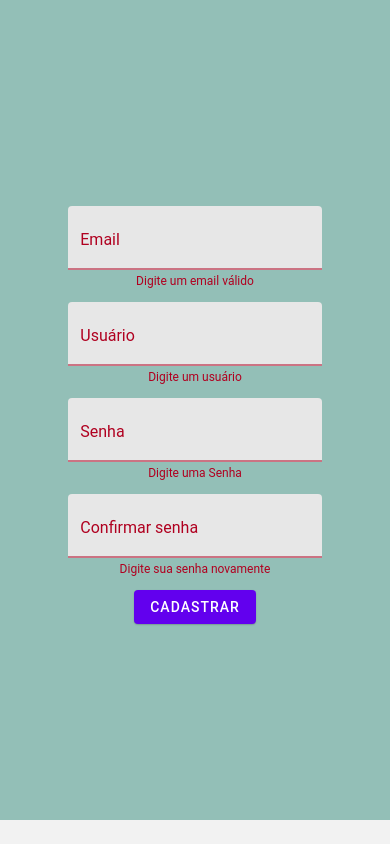
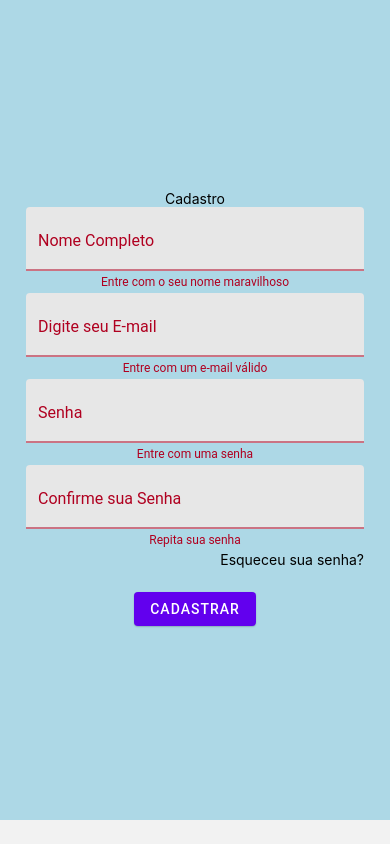
Before and after one commit to andreifer/LoginScreenReactNativePaper, a React Native app: screen /RegisterScreen in a window 390 px wide. Both pictures are taken after a click on the button "CADASTRAR". Built offline with nearby package versions, Linux system fonts and the light colour scheme.

Commit message:
add weekpassword

```diff
--- a/src/config/firebase.js
+++ b/src/config/firebase.js
@@ -6,15 +6,14 @@ import { getAuth } from "firebase/auth";
 
 // Your web app's Firebase configuration
 const firebaseConfig = {
-  apiKey: "AIzaSyAQbfwqgJ0NkKdgLeZXrUheH4ADjCDeMnM",
-  authDomain: "aulalogin-a6767.firebaseapp.com",
-  projectId: "aulalogin-a6767",
-  storageBucket: "aulalogin-a6767.appspot.com",
-  messagingSenderId: "636294210270",
-  appId: "1:636294210270:web:da64d77c1358c4919ad84f",
+  apiKey: "AIzaSyD3uiyu5OvHtCWu4V9ZbokLlFhdskK-XHg",
+  authDomain: "aulaloginoficial.firebaseapp.com",
+  projectId: "aulaloginoficial",
+  storageBucket: "aulaloginoficial.appspot.com",
+  messagingSenderId: "834976627685",
+  appId: "1:834976627685:web:370b205bd4e9ce6c1c0d0c"
 };
 
 // Initialize Firebase
 const app = initializeApp(firebaseConfig);
-
 export const auth = getAuth(app);
--- a/src/navigation/index.js
+++ b/src/navigation/index.js
@@ -11,27 +11,34 @@ export const RootNavigation = () => {
   return (
     <Stack.Navigator>
       <Stack.Screen
-        name="LoginScreen"
+        name="Inicial"
         component={LoginScreen}
-        options={{ headerShown: false, title: "Tela de Login" }}
+        options={{
+          headerShown: false,
+          title: "Tela de Login",
+        }}
       />
       <Stack.Screen
         name="RegisterScreen"
         component={RegisterScreen}
-        options={{ headerShown: false, title: "Tela de Cadastro" }}
+        options={{
+          headerShown: false,
+          title: "Tela de Login",
+        }}
       />
       <Stack.Screen
         name="HomeNavigation"
         component={TabNavigation}
-        options={{ headerShown: false, title: "Tela inicial" }}
+        options={{
+          headerShown: false,
+          title: "Tela do aplicativo",
+        }}
       />
-
     </Stack.Navigator>
   );
 };
 
 const Tab = createMaterialBottomTabNavigator();
-
 export const TabNavigation = () => {
   return (
     <Tab.Navigator>
@@ -41,7 +48,7 @@ export const TabNavigation = () => {
         options={{
           tabBarLabel: "Home",
           tabBarIcon: ({ color }) => (
-            <MaterialCommunityIcons name="home" color={color} size={25} />
+            <MaterialCommunityIcons name="home" color={color} size={26} />
           ),
         }}
       />
--- a/src/screens/HomeScreen.jsx
+++ b/src/screens/HomeScreen.jsx
@@ -4,7 +4,7 @@ import { Paragraph } from "react-native-paper"
 export const HomeScreen = () => {
     return (
         <View>
-            <Paragraph>rwr3409320ropw</Paragraph>
+            <Paragraph>Seja bem vindx!</Paragraph>
         </View>
     )
 }
--- a/src/screens/LoginScreen.jsx
+++ b/src/screens/LoginScreen.jsx
@@ -1,32 +1,45 @@
 import React, { useState } from "react";
 import { TouchableOpacity, StyleSheet, Text, View } from "react-native";
-import { Button, HelperText, TextInput } from "react-native-paper";
+import { Button, HelperText, Snackbar, TextInput } from "react-native-paper";
 
 export const LoginScreen = ({ navigation }) => {
-  const [email, setEmail] = useState({ value: "", error: "" });
-  const [password, setPassword] = useState({ value: "", error: "" });
+  // const [email, setEmail] = useState("vazio@vazio.com");
+  const [email, setEmail] = useState({
+    value: "",
+    error: "VOCE AINDA NAO DIGITOU SEU EMAIL",
+  });
+  const [password, setPassword] = useState({
+    value: "",
+    error: "",
+  });
+  const [confirmaPassword, setConfirmaPassword] = useState(5.25);
 
   const _onLoginPressed = () => {
     console.log("LoginIniciado");
     // navigation.navigate("Dashboard");
+
+    if (email.value === "" || password.value === "") {
+      setEmail({ ...email, error: "Entre com um e-mail válido" });
+      setPassword({ ...password, error: "Entre com uma senha" });
+    }
   };
 
   return (
     <View style={styles.container}>
       <TextInput
-        label="Email"
-        returnKeyType="next"
+        label="Digite seu E-mail"
         value={email.value}
         onChangeText={(text) => setEmail({ value: text, error: "" })}
         error={!!email.error}
         errorText={email.error}
-        autoCapitalize="none"
+        style={styles.input}
+        /* não essenciais  */
+        returnKeyType="next"
         autoCompleteType="email"
         textContentType="emailAddress"
         keyboardType="email-address"
-        style={styles.input}
       />
-
+      <HelperText visible={!!email.error}>{email.error}</HelperText>
       <TextInput
         label="Senha"
         returnKeyType="done"
@@ -37,7 +50,6 @@ export const LoginScreen = ({ navigation }) => {
         secureTextEntry
         style={styles.input}
       />
-
       <View style={styles.esqueceuSenha}>
         <TouchableOpacity
           onPress={() => navigation.navigate("EsqueceuSenhaScreen")}
@@ -45,11 +57,9 @@ export const LoginScreen = ({ navigation }) => {
           <Text style={styles.label}>Esqueceu sua senha?</Text>
         </TouchableOpacity>
       </View>
-
       <Button mode="contained" onPress={_onLoginPressed}>
         Login
       </Button>
-
       <View style={styles.row}>
         <Text style={styles.label}>Não possui uma conta? </Text>
         <TouchableOpacity onPress={() => navigation.navigate("RegisterScreen")}>
@@ -68,7 +78,7 @@ const styles = StyleSheet.create({
     paddingHorizontal: 26,
     flex: 1,
     justifyContent: "center",
-    backgroundColor: "#93BFB7",
+    backgroundColor: "lightblue"
   },
   esqueceuSenha: {
     width: "100%",
--- a/src/screens/RegisterScreen.jsx
+++ b/src/screens/RegisterScreen.jsx
@@ -1,36 +1,49 @@
-import { StyleSheet, View } from "react-native";
+import { createUserWithEmailAndPassword } from "firebase/auth";
 import React, { useState } from "react";
+import { TouchableOpacity, StyleSheet, Text, View } from "react-native";
 import { Button, HelperText, TextInput } from "react-native-paper";
-import { createUserWithEmailAndPassword } from "firebase/auth";
 import { auth } from "../config/firebase";
 
-export const RegisterScreen = ({}) => {
-  const [email, setEmail] = useState({ value: "", error: "" });
-  const [password, setPassword] = useState({ value: "", error: "" });
-  const [user, setUser] = useState({ value: "", error: "" });
-  const [confirmpassword, setConfirmPassword] = useState({
+export const RegisterScreen = ({ navigation }) => {
+  const [nome, setNome] = useState({
+    value: "",
+    error: "",
+  });
+  const [email, setEmail] = useState({
+    value: "",
+    error: "",
+  });
+  const [password, setPassword] = useState({
+    value: "",
+    error: "",
+  });
+  const [confirmaPassword, setConfirmaPassword] = useState({
     value: "",
     error: "",
   });
 
-  const _onRegisterPressed = () => {
+  const [mostraErro, setMostraErro] = useState("");
+
+  const _onLoginPressed = () => {
     console.log("RegistroIniciado");
     let erro = false;
-    // navigation.navigate("Dashboard");
-    if (email.value === "") {
-      setEmail({ ...email, error: "Entre com um e=mail válido" });
+    if (nome.value === "") {
+      setNome({ ...nome, error: "Entre com o seu nome maravilhoso" });
       erro = true;
     }
-    if (user.value === "") {
-      setUser({ ...user, error: "Entre com um usuário valido" });
+    if (email.value === "") {
+      setEmail({ ...email, error: "Entre com um e-mail válido" });
       erro = true;
     }
     if (password.value === "") {
-      setPassword({ ...password, error: "Senha é obrigatório" });
+      setPassword({ ...password, error: "Entre com uma senha" });
       erro = true;
     }
-    if (confirmpassword.value === "") {
-      setConfirmPassword({ ...confirmpassword, error: "Confirme sua senha" });
+    if (confirmaPassword.value === "") {
+      setConfirmaPassword({
+        ...confirmaPassword,
+        error: "Repita sua senha",
+      });
       erro = true;
     }
     if (!erro) {
@@ -39,38 +52,52 @@ export const RegisterScreen = ({}) => {
   };
 
   async function CadastrarUsuario() {
-    await createUserWithEmailAndPassword(auth, email.value, password.value, user.value, confirmpassword.value)
+    await createUserWithEmailAndPassword(auth, email.value, password.value)
       .then((value) => {
         console.log("Cadastrado com sucesso!" + value.user.uid);
       })
-      .catch((error) => console.log(error));
+      .catch((error) => lidarComErro(error.code));
+  }
+
+  function lidarComErro(erro) {
+    if (erro == "auth/weak/password"){
+      setMostraErro("Senha fraca");
+    }
   }
 
   return (
     <View style={styles.container}>
+      <Text>Cadastro</Text>
       <TextInput
-        label="Email"
+        label="Nome Completo"
+        value={nome.value}
+        onChangeText={(text) => setNome({ value: text, error: "" })}
+        error={!!nome.error}
+        errorText={nome.error}
+        style={styles.input}
+        /* não essenciais  */
         returnKeyType="next"
+        textContentType="givenName"
+        keyboardType="default"
+      />
+      <HelperText type="error" visible={!!nome.error}>
+        {nome.error}
+      </HelperText>
+      <TextInput
+        label="Digite seu E-mail"
         value={email.value}
         onChangeText={(text) => setEmail({ value: text, error: "" })}
         error={!!email.error}
         errorText={email.error}
         style={styles.input}
+        /* não essenciais  */
+        returnKeyType="next"
+        autoCompleteType="email"
+        textContentType="emailAddress"
+        keyboardType="email-address"
       />
       <HelperText type="error" visible={!!email.error}>
-        Digite um email válido
-      </HelperText>
-      <TextInput
-        label="Usuário"
-        returnKeyType="next"
-        value={user.value}
-        onChangeText={(text) => setUser({ value: text, error: "" })}
-        error={!!user.error}
-        errorText={user.error}
-        style={styles.input}
-      />
-      <HelperText type="error" visible={!!user.error}>
-        Digite um usuário
+        {email.error}
       </HelperText>
       <TextInput
         label="Senha"
@@ -83,24 +110,37 @@ export const RegisterScreen = ({}) => {
         style={styles.input}
       />
       <HelperText type="error" visible={!!password.error}>
-        Digite uma Senha
+        {password.error}
       </HelperText>
       <TextInput
-        label="Confirmar senha"
+        label="Confirme sua Senha"
         returnKeyType="done"
-        value={confirmpassword.value}
-        onChangeText={(text) => setConfirmPassword({ value: text, error: "" })}
-        error={!!confirmpassword.error}
-        errorText={confirmpassword.error}
+        value={confirmaPassword.value}
+        onChangeText={(text) => setConfirmaPassword({ value: text, error: "" })}
+        error={!!confirmaPassword.error}
+        errorText={confirmaPassword.error}
         secureTextEntry
         style={styles.input}
       />
-      <HelperText type="error" visible={!!confirmpassword.error}>
-        Digite sua senha novamente
+      <HelperText type="error" visible={!!confirmaPassword.error}>
+        {confirmaPassword.error}
       </HelperText>
-      <Button mode="contained" onPress={_onRegisterPressed} style={styles.but}>
+      <View style={styles.esqueceuSenha}>
+        <TouchableOpacity
+          onPress={() => navigation.navigate("EsqueceuSenhaScreen")}
+        >
+          <Text style={styles.label}>Esqueceu sua senha?</Text>
+        </TouchableOpacity>
+      </View>
+      <Button mode="contained" onPress={_onLoginPressed}>
         Cadastrar
       </Button>
+      <View style={styles.row}>
+        {/* <Text style={styles.label}>Não possui uma conta? </Text>
+        <TouchableOpacity onPress={() => navigation.navigate("RegisterScreen")}>
+          <Text style={styles.link}>Cadastrar</Text>
+        </TouchableOpacity> */}
+      </View>
     </View>
   );
 };
@@ -113,16 +153,25 @@ const styles = StyleSheet.create({
     paddingHorizontal: 26,
     flex: 1,
     justifyContent: "center",
-    backgroundColor: "#93BFB7",
+    backgroundColor: "lightblue"
+  },
+  esqueceuSenha: {
+    width: "100%",
+    alignItems: "flex-end",
+    marginBottom: 24,
+  },
+  row: {
+    flexDirection: "row",
+    marginTop: 4,
   },
   input: {
-    width: "75%",
-    marginTop: 10,
+    width: "100%",
   },
   label: {
     color: "black",
   },
-  but: {
-    marginTop: 10,
+  link: {
+    fontWeight: "bold",
+    color: "black",
   },
 });
```
